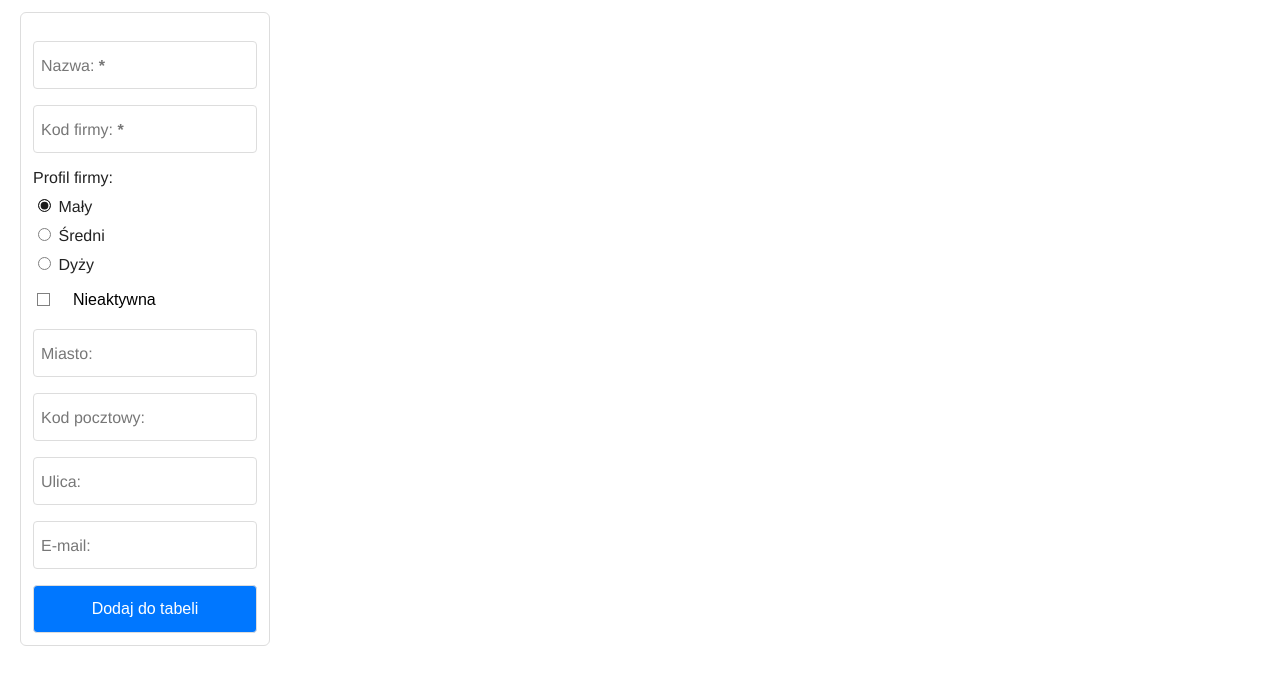
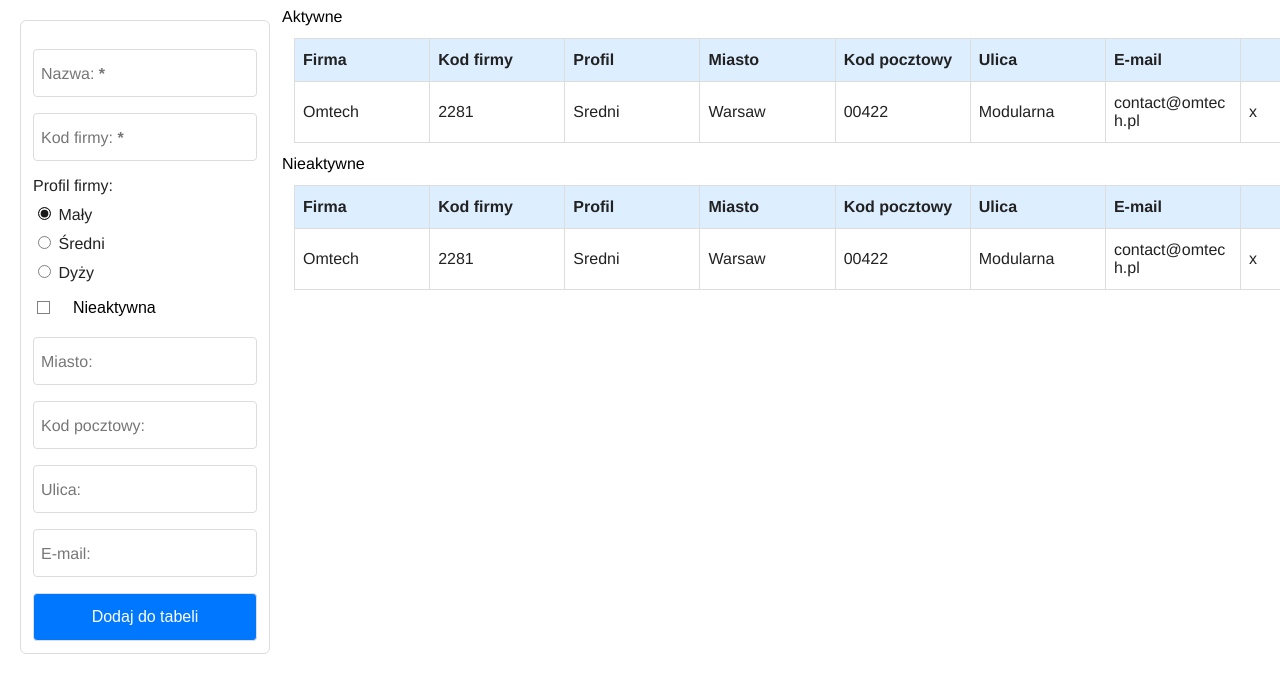
Before and after one commit to boriskrasko/omtech-list-of-firms, a plain HTML site: page index.html in a window 1280 px wide. Drawn offline with Linux system fonts and the light colour scheme.

Commit message:
feat: add table

```diff
--- a/index.html
+++ b/index.html
@@ -7,7 +7,8 @@
   <link rel="stylesheet" href="style.css">
 </head>
 <body>
-  <form action="" class="form" autocomplete="off">
+  <div class="app">
+    <form action="" class="form" autocomplete="off">
     <p>
       <input class="input required" id="name" type="text" name="input" placeholder=" ">
       <label for="name" class="label">Nazwa:
@@ -61,6 +62,60 @@
     </p>
     <input type="button" value="Dodaj do tabeli">
   </form>
+  <div>
+    <table border="1px">
+    <thead>Aktywne</thead>
+    <tbody>
+      <tr>
+        <th>Firma</th>
+        <th>Kod firmy</th>
+        <th>Profil</th>
+        <th>Miasto</th>
+        <th>Kod pocztowy</th>
+        <th>Ulica</th>
+        <th>E-mail</th>
+        <th class="close"></th>
+      </tr>
+      <tr>
+        <td>Omtech</td>
+        <td>2281</td>
+        <td>Sredni</td>
+        <td>Warsaw</td>
+        <td>00422</td>
+        <td>Modularna</td>
+        <td>contact@omtech.pl</td>
+        <td onclick="this.parentNode.style.display = 'none'">x</td>
+      </tr>
+      </tr>
+    </tbody>
+  </table>
+  <table border="1px">
+    <thead>Nieaktywne</thead>
+    <tbody>
+      <tr>
+        <th>Firma</th>
+        <th>Kod firmy</th>
+        <th>Profil</th>
+        <th>Miasto</th>
+        <th>Kod pocztowy</th>
+        <th>Ulica</th>
+        <th>E-mail</th>
+        <th class="close"></th>
+      </tr>
+      <tr>
+        <td>Omtech</td>
+        <td>2281</td>
+        <td>Sredni</td>
+        <td>Warsaw</td>
+        <td>00422</td>
+        <td>Modularna</td>
+        <td>contact@omtech.pl</td>
+        <td onclick="this.parentNode.style.display = 'none'">x</td>
+      </tr>
+    </tbody>
+  </table>
+  </div>
+  </div>
 <script src="main.js"></script>
 </body>
 </html>
--- a/style.css
+++ b/style.css
@@ -1,11 +1,18 @@
 body {
   font-family: Helvetica, sans-serif;
+  min-width: 1024px;
 }
 
 :root {
   --input-h: 0;
   --input-s: 0%;
   --input-b: 50%;
+}
+
+.app {
+  width: 100%;
+  display: flex;
+  align-items: flex-start;
 }
 
 input {
@@ -24,6 +31,10 @@ input {
   border: 1px solid #ddd;
   border-radius: 6px;
   color: #222;
+}
+
+.form ~ div {
+  width: 100%;
 }
 
 input:-webkit-autofill,
@@ -242,3 +253,32 @@ input[type="button"] {
   justify-content: center;
   align-items: center;
 }
+
+table {
+  width: 100%;
+  table-layout: fixed;
+  margin: 12px 12px;
+  padding: 12px 12px;
+  border: 1px solid #ddd;
+  border-collapse: collapse;
+  color: #222;
+  display: inline-table;
+  word-wrap:break-word;
+}
+
+.close {
+  width: 2%;
+}
+
+th {
+  width: 10%;
+  text-align: left;
+  background-color: #def;
+  padding: 12px 8px;
+}
+
+td {
+  text-align: left;
+  padding: 12px 8px;
+  height: 30px;
+}
```
